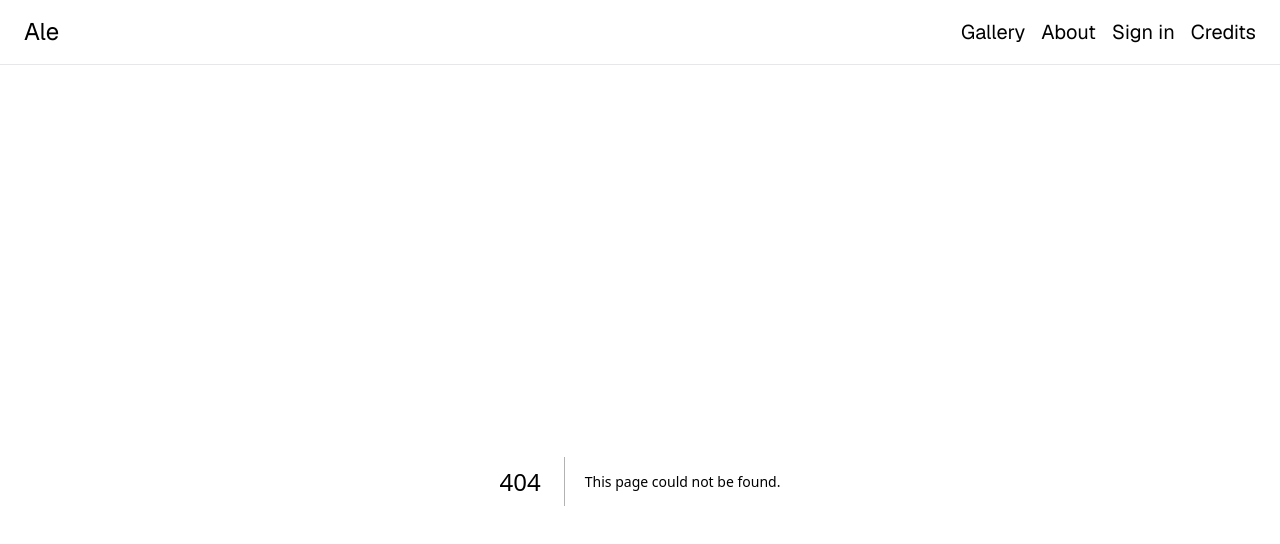
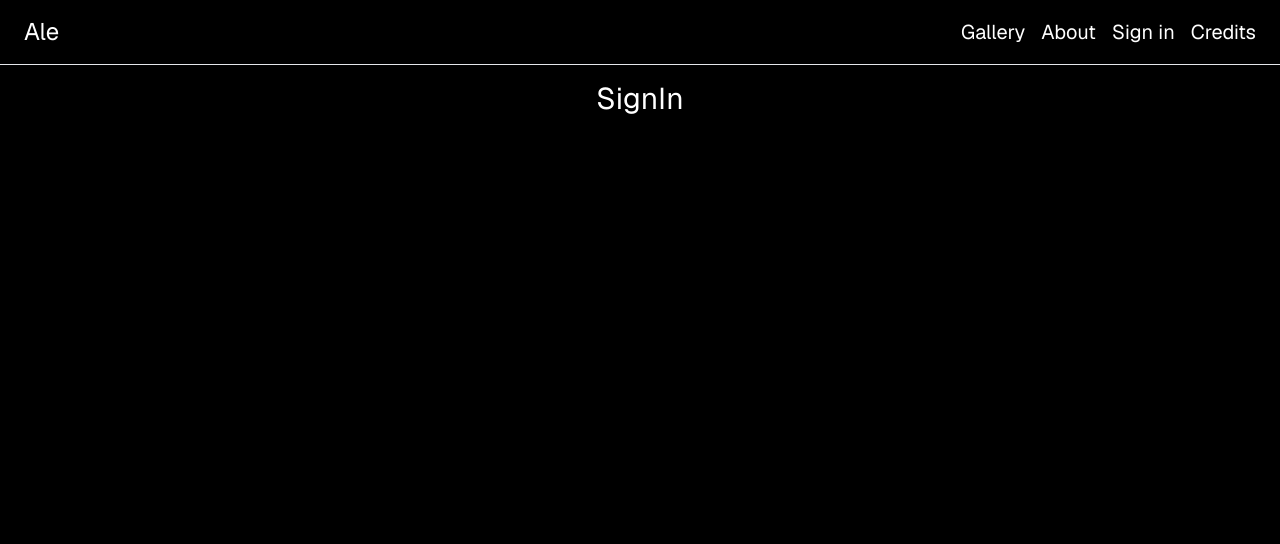
Before and after one commit to BogdanH95/t3gallery, a Next.js app: page /signin in a window 1280 px wide. Before the commit this address had no page. Shown: the top 544 px of the page. Built offline with nearby package versions, Linux system fonts and the light colour scheme.

Commit message:
Forgot about DRE

```diff
--- /dev/null
+++ b/src/app/signin/page.tsx
@@ -0,0 +1,9 @@
+import React from 'react'
+
+function SigninPage() {
+    return (
+        <div className='mx-auto my-auto text-3xl'>SignIn</div>
+    )
+}
+
+export default SigninPage
```
